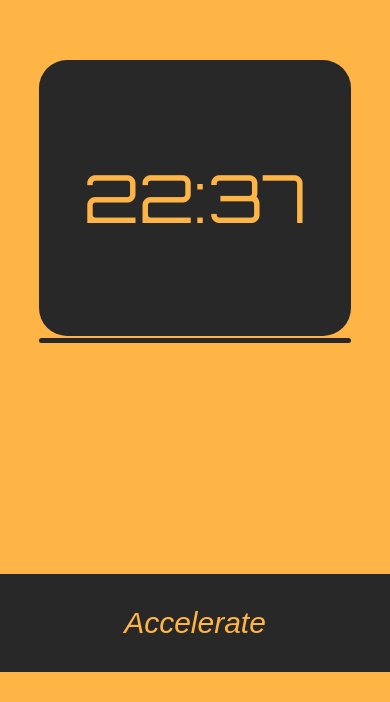
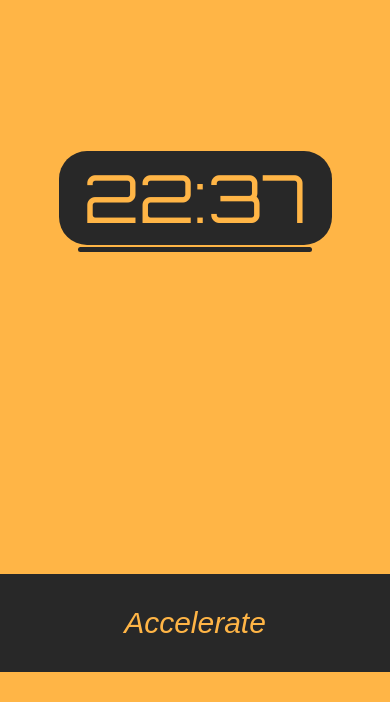
Before and after one commit to Callian42/Numbergoup, a plain HTML site: page index.html in a window 390 px wide. Shown: the part 142-844 px from the top of the page. Drawn offline with Linux system fonts and the light colour scheme.

Commit message:
Update index.html

```diff
--- a/index.html
+++ b/index.html
@@ -31,8 +31,8 @@
       }
 
       .clock-div {
-        height: 140px;
-        width: 290px;
+        height: 125px;
+        width: 360px;
         border-radius: 28px;
         background-color: #282828;
         display: flex;
@@ -40,7 +40,7 @@
         align-items: center;
         text-align: center;
         color: #FFB546;
-        font-size: 60px;
+        font-size: 80px;
         font-family: 'Orbitron', sans-serif;
       }
 
@@ -72,9 +72,9 @@
 
       @media screen and (max-width: 600px) {
         .clock-div {
-          width: 80%;
-          height: 44%;
-          font-size: 17vw;
+        width: 70vw;
+        height: 24vw;
+        font-size: 17vw;
         }
 
         .accelerate-button {
@@ -84,7 +84,7 @@
         }
 
         .thin-div {
-          width: 80%;
+          width: 60vw;
         }
       }
     </style>
```
